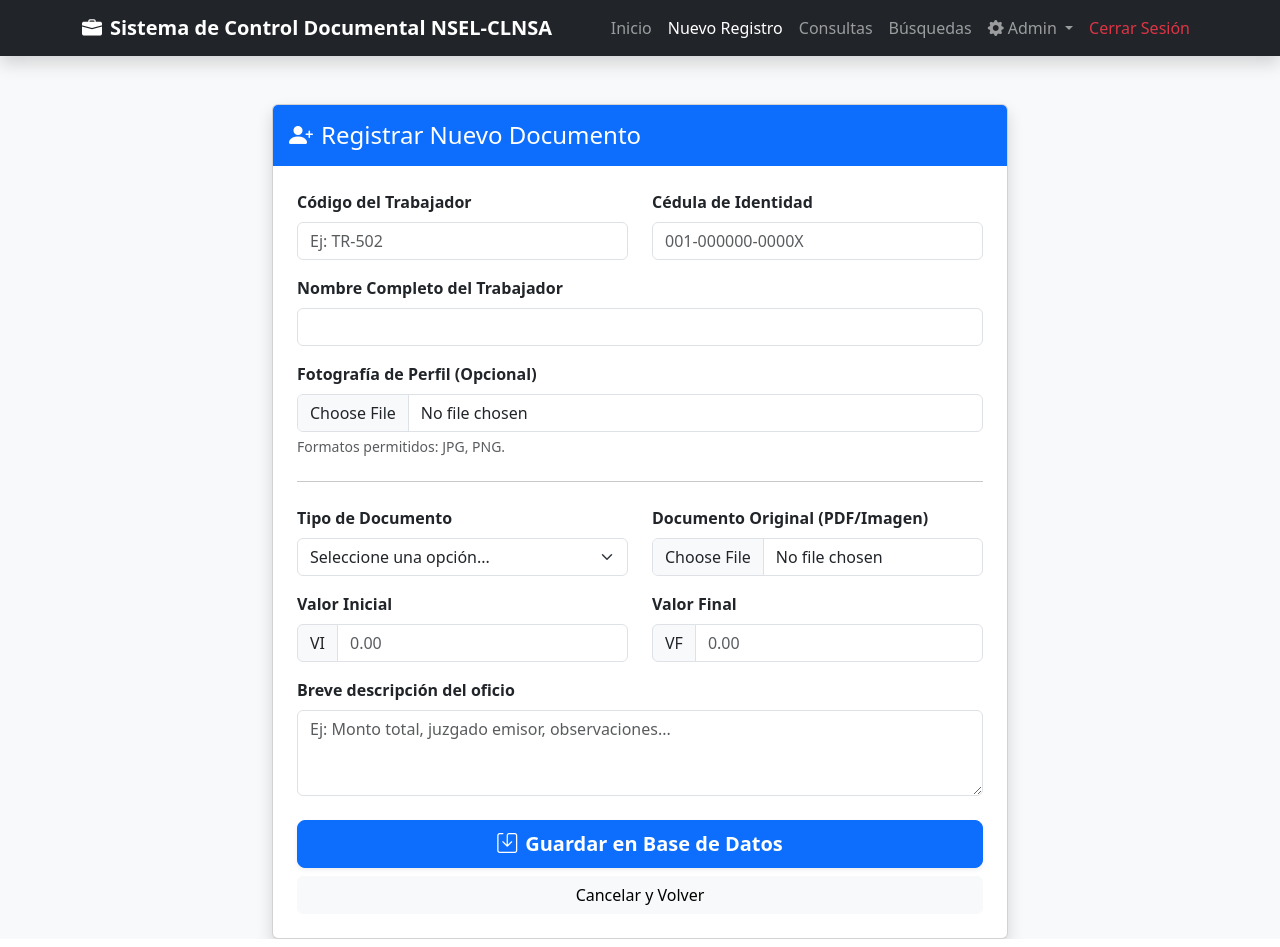
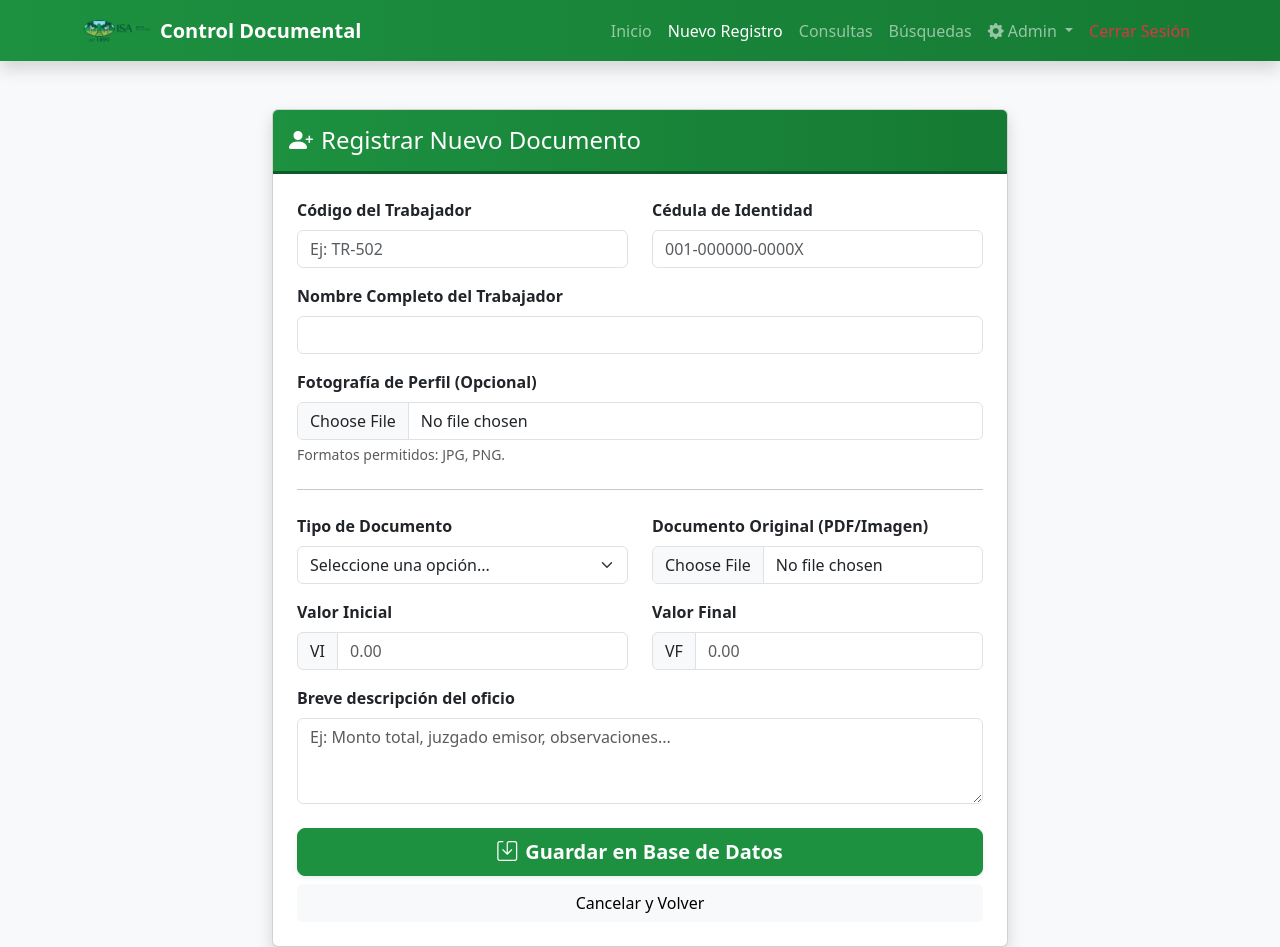
Before and after one commit to harvintellez/control_documental, a PHP site: page /registro.php in a window 1280 px wide. Run offline with PHP 8.4, Linux system fonts and the light colour scheme; a user stored in the database is signed in.

Commit message:
SCD 100% funcional, con diseño corporativo para NSEL y CLNSA

```diff
--- /dev/null
+++ b/css/isa-colors.css
@@ -0,0 +1,105 @@
+/* ISA Color Palette - Control Documental */
+:root {
+    /* Primary ISA Green */
+    --isa-primary: #1d9140;
+    --isa-primary-dark: #157a33;
+    --isa-primary-light: #2eb859;
+
+    /* Bootstrap overrides */
+    --bs-primary: #1d9140;
+    --bs-primary-rgb: 29, 145, 64;
+    --bs-secondary: #6c757d;
+    --bs-success: #1d9140;
+    --bs-info: #0dcaf0;
+    --bs-warning: #ffc107;
+    --bs-danger: #dc3545;
+    --bs-light: #f8f9fa;
+    --bs-dark: #212529;
+}
+
+/* Navbar ISA Green */
+.navbar-dark {
+    background: linear-gradient(90deg, #1d9140 0%, #157a33 100%) !important;
+}
+
+/* Buttons */
+.btn-primary {
+    background-color: #1d9140;
+    border-color: #1d9140;
+}
+.btn-primary:hover, .btn-primary:focus {
+    background-color: #157a33;
+    border-color: #157a33;
+}
+.btn-check:focus + .btn-primary, .btn-primary:focus {
+    box-shadow: 0 0 0 0.25rem rgba(29, 145, 64, 0.25);
+}
+
+/* Links */
+a {
+    color: #1d9140;
+}
+a:hover {
+    color: #157a33;
+}
+
+/* Cards header */
+.card-header.bg-primary {
+    background: linear-gradient(90deg, #1d9140 0%, #157a33 100%) !important;
+    border-bottom: 3px solid #0d5a2a;
+}
+.card-header.bg-warning {
+    background: linear-gradient(90deg, #ffc107 0%, #e0a800 100%) !important;
+}
+
+/* Form controls focus */
+.form-control:focus, .form-select:focus {
+    border-color: #1d9140;
+    box-shadow: 0 0 0 0.25rem rgba(29, 145, 64, 0.25);
+}
+
+/* Table headers */
+.table thead th {
+    background-color: #1d9140;
+    color: white;
+}
+
+/* Active nav links */
+.nav .nav-link.active, .nav-pills .nav-link.active {
+    background-color: #1d9140;
+}
+
+/* Badge */
+.bg-success {
+    background-color: #1d9140 !important;
+}
+
+/* Alert */
+.alert-success {
+    border-left: 4px solid #1d9140;
+}
+
+/* Dropdown */
+.dropdown-menu {
+    border: 1px solid #1d9140;
+}
+.dropdown-item:hover, .dropdown-item:focus {
+    background-color: #1d9140;
+    color: white;
+}
+
+/* Page active items */
+.list-group-item.active {
+    background-color: #1d9140;
+    border-color: #1d9140;
+}
+
+/* Border utilities */
+.border-primary {
+    border-color: #1d9140 !important;
+}
+
+/* Text utilities */
+.text-primary {
+    color: #1d9140 !important;
+}
--- a/includes/header.php
+++ b/includes/header.php
@@ -10,6 +10,7 @@ $current_page = basename($_SERVER['PHP_SELF']);
     <title>NSEL-CLNSA - Sistema de Control Documental</title>
     <!-- Referencias locales para modo Offline -->
     <link href="css/bootstrap.min.css" rel="stylesheet">
+    <link href="css/isa-colors.css" rel="stylesheet">
     <link rel="stylesheet" href="font/bootstrap-icons.css">
     <style>
         body { background-color: #f8f9fa; }
@@ -22,7 +23,10 @@ $current_page = basename($_SERVER['PHP_SELF']);
 
 <nav class="navbar navbar-expand-lg navbar-dark bg-dark shadow mb-4">
     <div class="container">
-        <a class="navbar-brand fw-bold" href="panel.php"><i class="bi bi-briefcase-fill me-2"></i>Sistema de Control Documental NSEL-CLNSA</a>
+        <a class="navbar-brand fw-bold d-flex align-items-center" href="panel.php">
+            <img src="img/isa-logo.png" alt="ISA" style="max-height: 35px;" class="me-2">
+            <span>Control Documental</span>
+        </a>
         <button class="navbar-toggler" type="button" data-bs-toggle="collapse" data-bs-target="#navbarNav">
             <span class="navbar-toggler-icon"></span>
         </button>
```
Also changed, not shown: index.php (+4 -3 lines), img/isa-logo.png (added).
